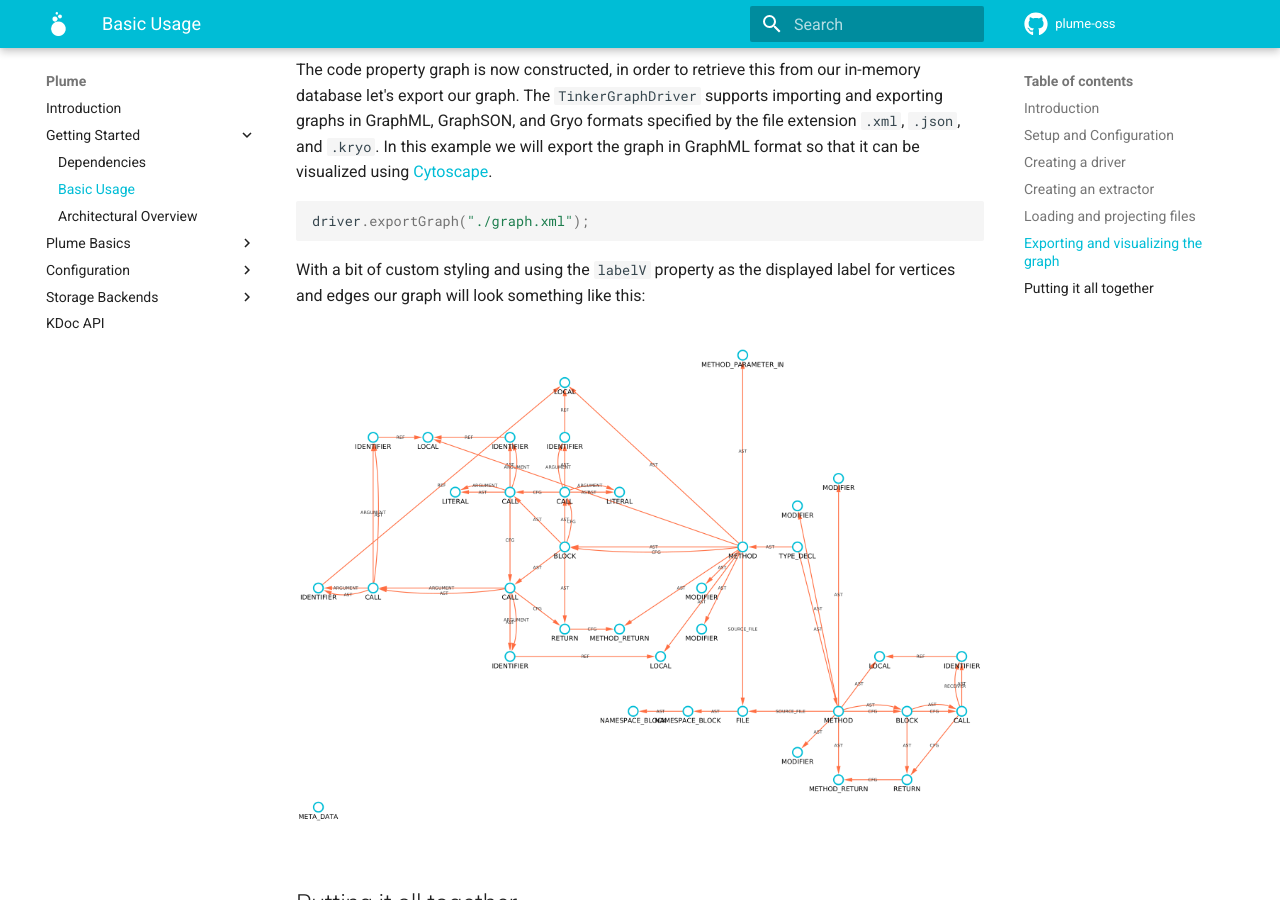
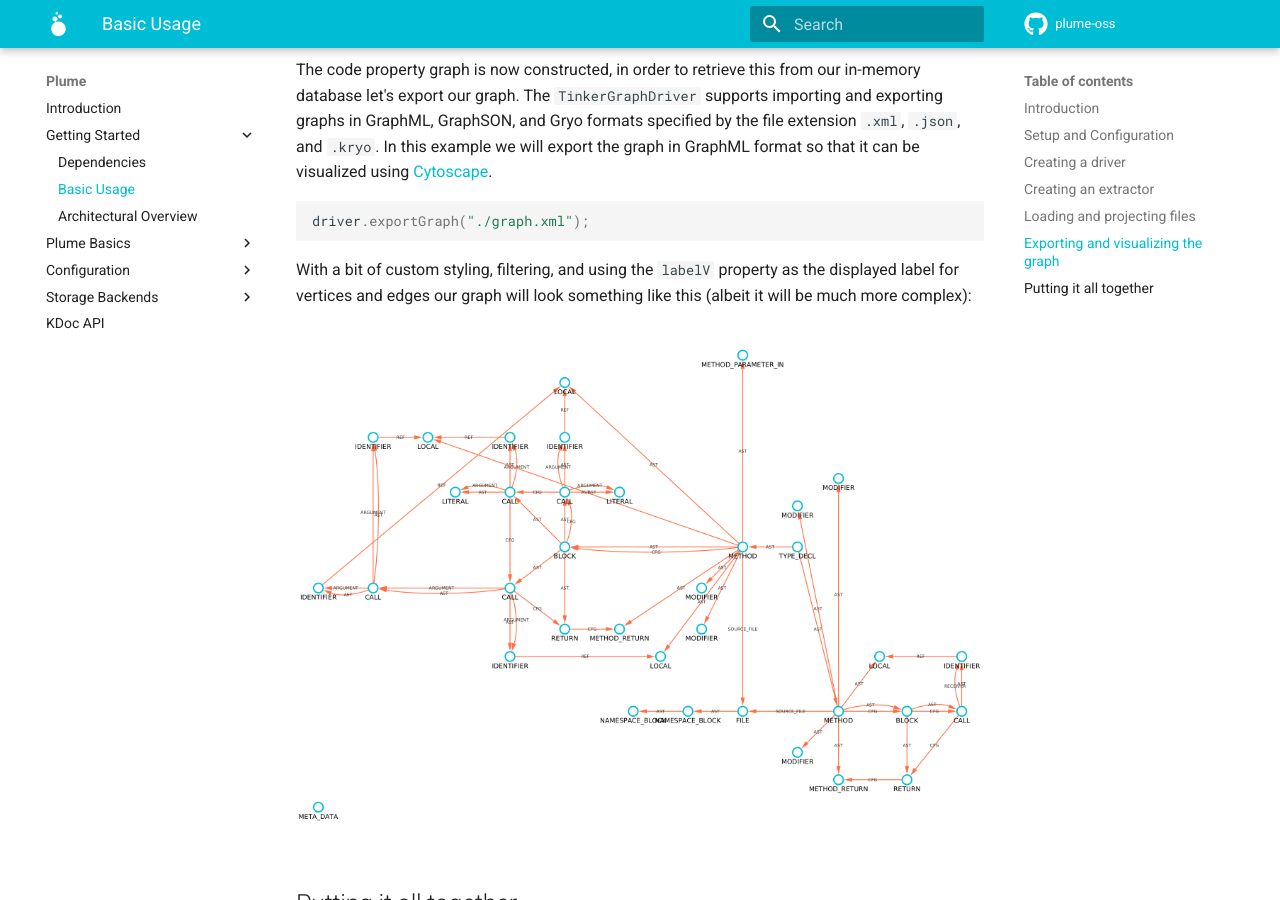
Before and after one commit to plume-oss/plume-docs, an MkDocs documentation site: the page built from docs/getting-started/basic-usage.md, in a window 1280 px wide and 900 px high, scrolled down 3045 px. Built offline with MkDocs 1.6.1 and Material for MkDocs 9.7.7, drawn with Linux system fonts in a browser that asks for light colours.

Commit message:
Specified that actual visualization requires filters

````diff
--- a/docs/getting-started/basic-usage.md
+++ b/docs/getting-started/basic-usage.md
@@ -181,8 +181,8 @@ example we will export the graph in GraphML format so that it can be visualized
 driver.exportGraph("./graph.xml");
 ```
 
-With a bit of custom styling and using the `labelV` property as the displayed label for vertices and
-edges our graph will look something like this:
+With a bit of custom styling, filtering, and using the `labelV` property as the displayed label for vertices and
+edges our graph will look something like this (albeit it will be much more complex):
 
 ![Basic Graph](../assets/images/getting-started/basic-graph.png)
 
````
Also changed, not shown: 1 other file.
